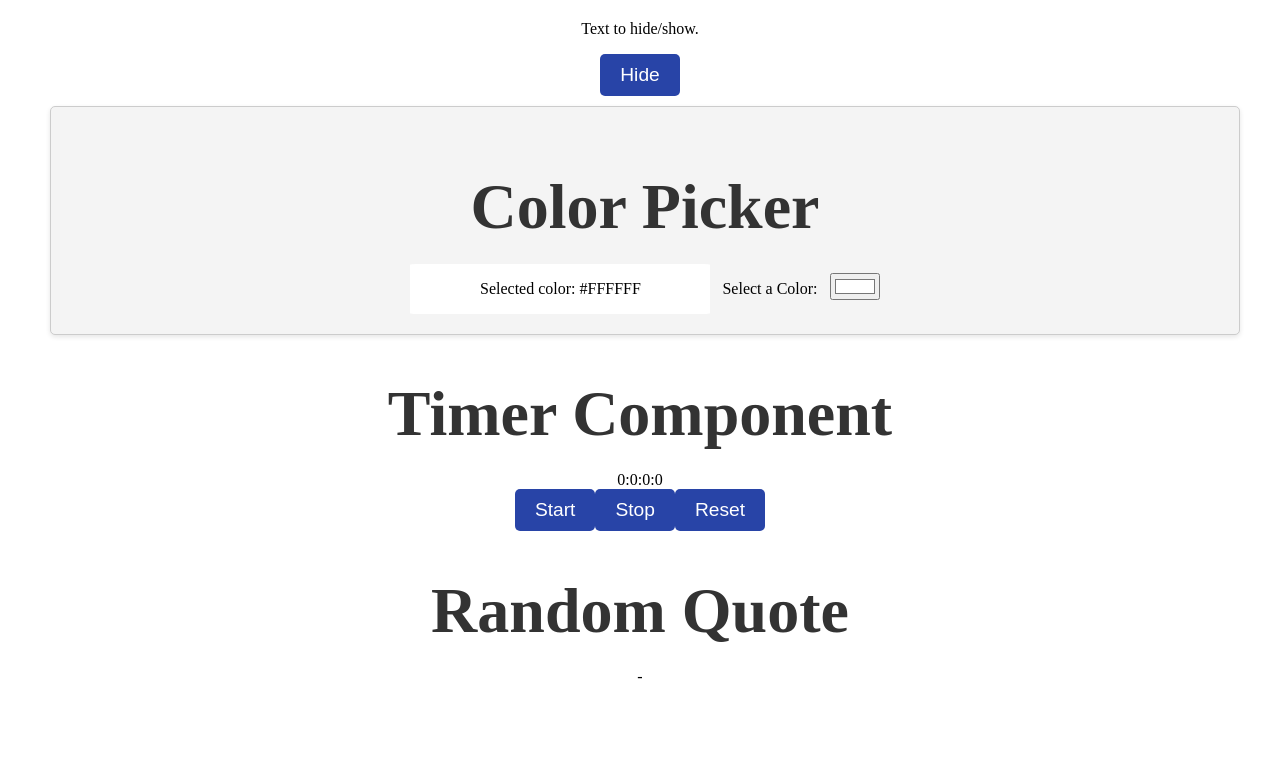
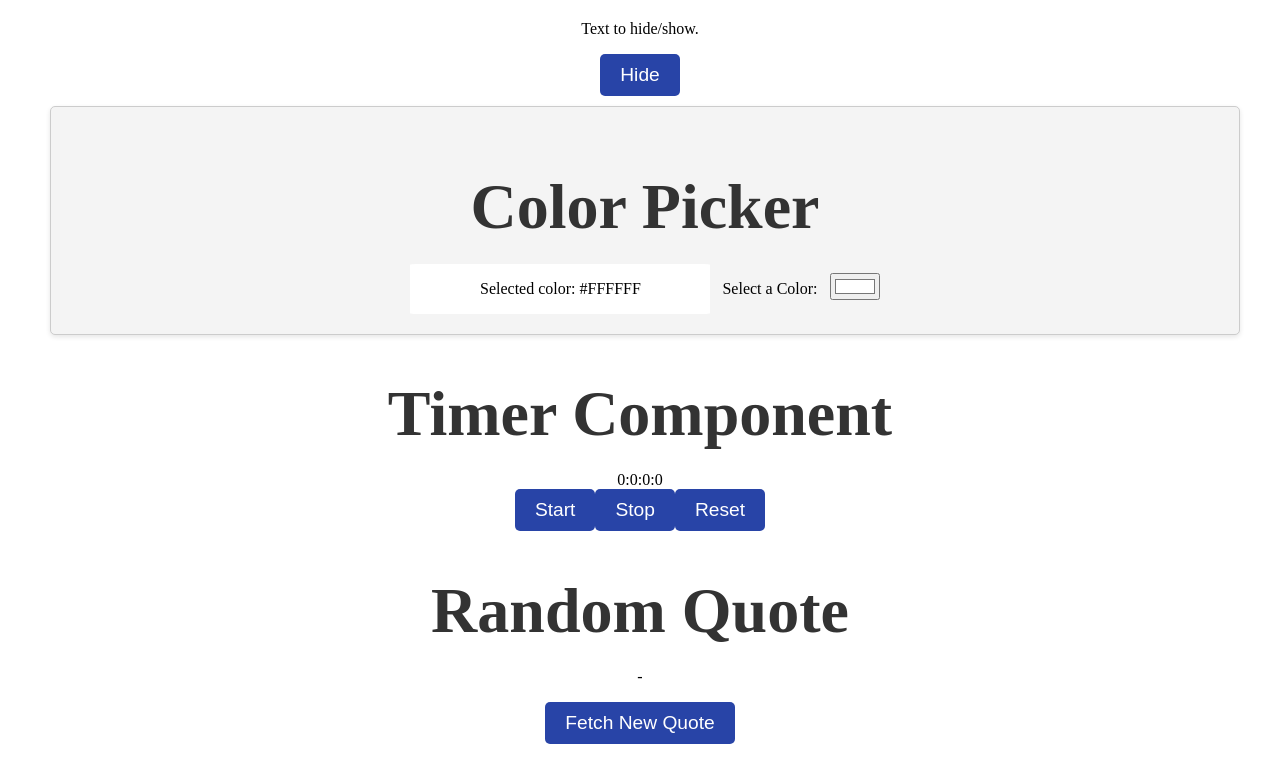
Before and after one commit to markshmidt/react-practice, a React (Vite) app: page / in a window 1280 px wide. Shown: the part 811-1593 px from the top of the page. Before the commit the page ends 1553 px from the top, so only its background shows below. Built offline with nearby package versions, Linux system fonts and the light colour scheme; no server answers.

Commit message:
quote fetching button added

```diff
--- a/src/Quote.jsx
+++ b/src/Quote.jsx
@@ -3,7 +3,7 @@ function Quote() {
     const [quote, setQuote] = useState('');
     const [author, setAuthor] = useState('');
 
-   useEffect(()=>{
+   const fetchQuote= ()=>{
     fetch('https://api.quotable.io/random?limit=1')
     .then(response=> response.json())
     .then(data =>{
@@ -13,13 +13,19 @@ function Quote() {
       setAuthor(data.author);
         console.log("Quote fetched:", data.content, "by", data.author);
     })
-   }, [])
+   }
+     useEffect(() => {
+    fetchQuote();
+  }, []);
 
     return (
         <div className="quote-component">
             <h1>Random Quote</h1>
             <p className="quote-text">{quote}</p>
             <p className="quote-author">- {author}</p>
+            <button className="fetch-quote-button" onClick={fetchQuote}>
+                Fetch New Quote
+            </button>
         </div>
     );
 }
```
